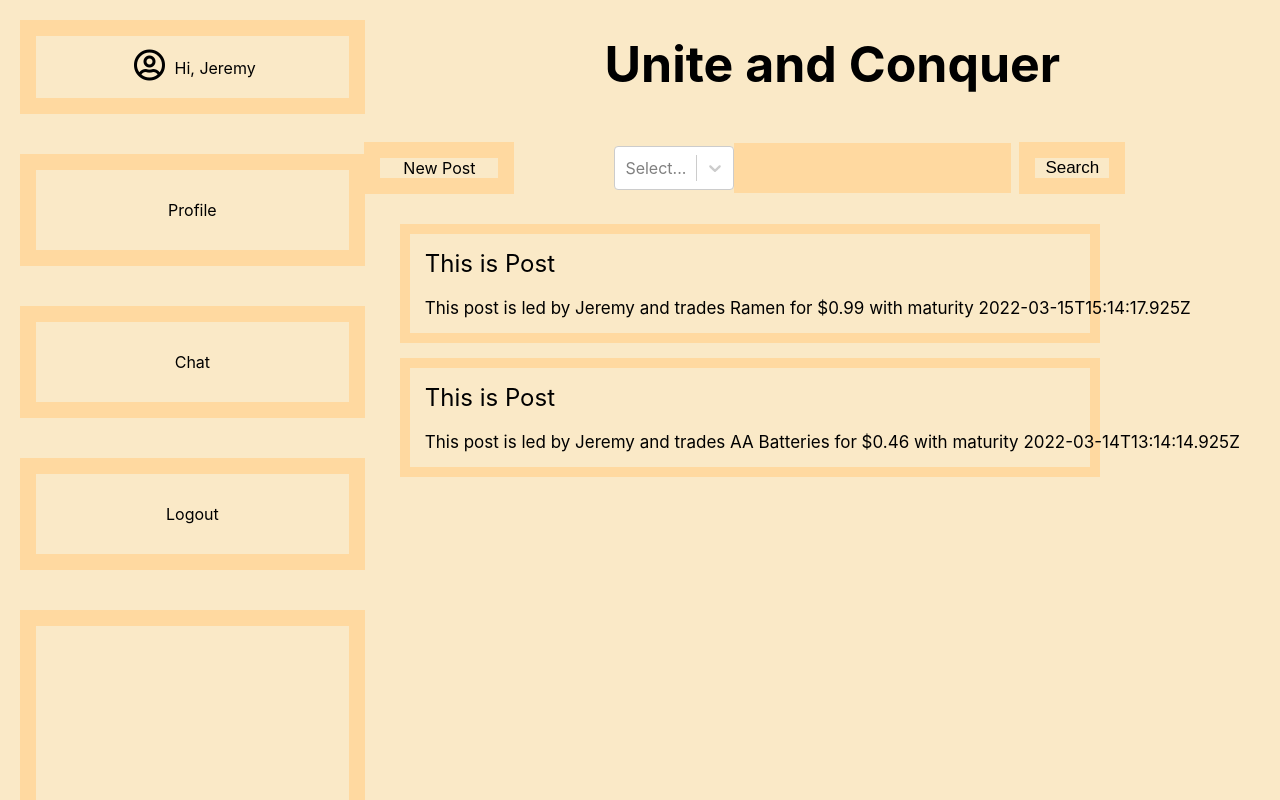
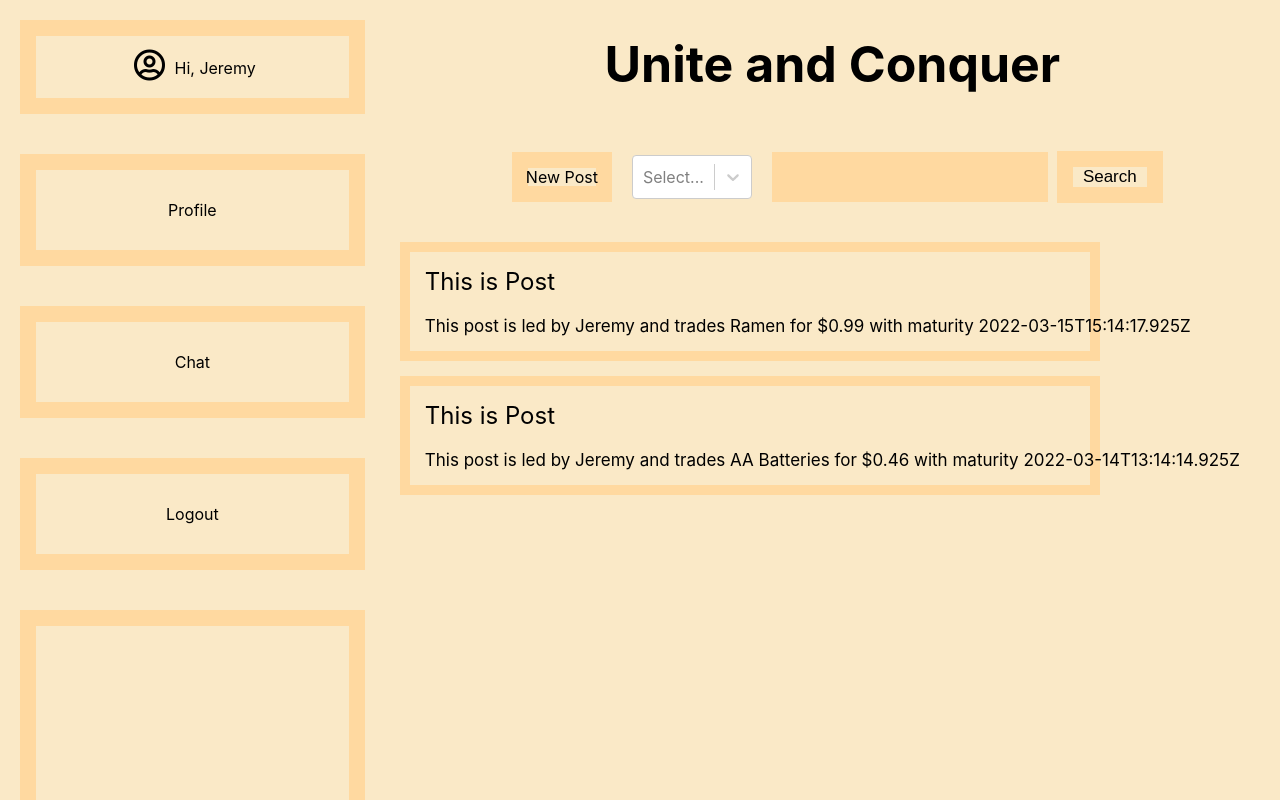
Before and after one commit to cis350/project-uniteandconquer, a React (Create React App) app in the folder uniteandconquer/: page / in a window 1280 px wide. Shown: the top 800 px of the page. Built offline with nearby package versions, Linux system fonts and the light colour scheme.

Commit message:
Create post button aesthetic fix
Repositioned create post and some elements of the home menu bar

```diff
--- a/uniteandconquer/src/assets/Home.css
+++ b/uniteandconquer/src/assets/Home.css
@@ -21,17 +21,20 @@ list {
     flex-direction: row;
     justify-content: center;
     align-items: center;
-    padding: 10px;
+    size-adjust: 100px;
+    text-align: center;
 
-    position: relative;
-    width: 150px;
+    margin: 10px;
+
+
+    position: block;
+    width: 100px;
+    max-width: 100px;
     height: 50px;
 
     background: #fae9c7;
     border: 16px solid #ffd9a0;
     box-sizing: border-box;
-    margin: 5px;
-    margin-right: 100px;
 
     white-space: nowrap;
 }
@@ -41,10 +44,7 @@ list {
     flex-direction: row;
     justify-content: center;
     align-items: center;
-    padding: 10px;
-
-    position: relative;
-    right: 90px;
+    padding: 15px;
 }
 
 .searchButton {
@@ -62,6 +62,14 @@ list {
     background: #fae9c7;
     border: 16px solid #ffd9a0;
     box-sizing: border-box;
+}
+
+.filter {
+  margin: 10px;
+}
+
+.search-field {
+  margin-left: 10px;
 }
 
 textarea {
--- a/uniteandconquer/src/components/Home.js
+++ b/uniteandconquer/src/components/Home.js
@@ -104,7 +104,9 @@ function Home() {
               <div className="text">New Post</div>
             </Link>
           </div>
-          {tagFilter()}
+          <div className="filter">
+            {tagFilter()}
+          </div>
           <div className="search-field">
             <input onChange={(e) => setSearchString(e.target.value)} />
           </div>
```
Also changed, not shown: 1 other file (tests, documents, lock files or other folders).
